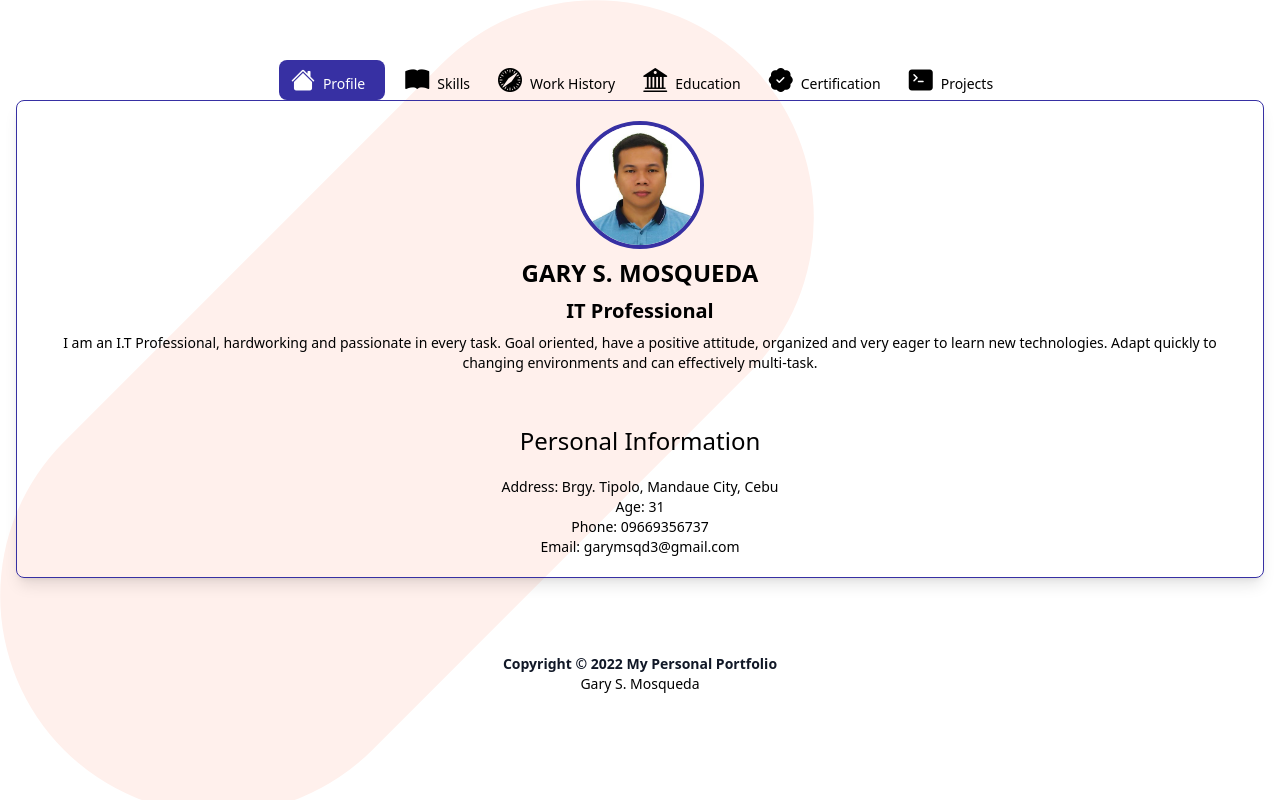
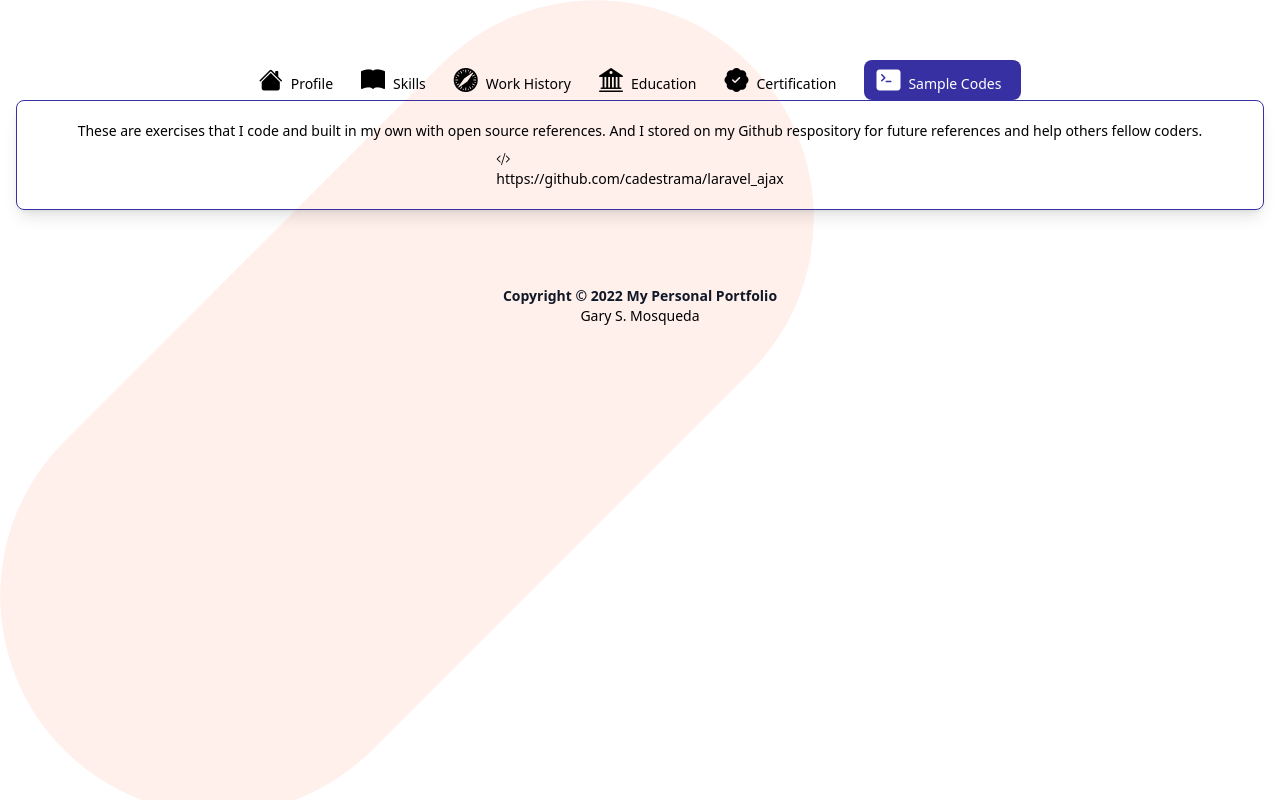
Before and after one commit to cadestrama/cadestrama.github.io, a plain HTML site: page index.html in a window 1280 px wide. Drawn offline with nearby package versions, Linux system fonts and the light colour scheme.

Commit message:
Update projects into codes section

```diff
--- a/index.html
+++ b/index.html
@@ -16,7 +16,7 @@
 
             ">
 
-    <nav x-data="{data: 'profile',dropDown: false}">
+    <nav x-data="{data: 'codes',dropDown: false}">
         <div class="container mx-auto p-4 my-11 text-sm">
 
 
@@ -76,9 +76,12 @@
                 <i class="bi bi-patch-check-fill text-2xl"></i><span class="mx-2">Certification</span>
             </button>
 
-            <button class=" hover:text-indigo-800">
-                <i class="bi bi-terminal-fill text-2xl"></i><span class="mx-2">Projects</span>
-            </button>
+            <button class=" hover:text-indigo-800"
+                :class="{'px-3 py-1  rounded-lg bg-indigo-800 text-white hover:text-white':data ==='codes'}"
+                x-on:click="data = 'codes'"
+                >
+                    <i class="bi bi-terminal-fill text-2xl"></i><span class="mx-2">Sample Codes</span>
+                </button>
 
             </div>
 
@@ -124,8 +127,11 @@
                     <i class="bi bi-patch-check-fill text-2xl"></i><span class="mx-2">Certification</span>
                 </button>
 
-                <button class=" hover:text-indigo-800">
-                    <i class="bi bi-terminal-fill text-2xl"></i><span class="mx-2">Projects</span>
+                <button class=" hover:text-indigo-800"
+                :class="{'px-3 py-1  rounded-lg bg-indigo-800 text-white hover:text-white':data ==='codes'}"
+                x-on:click="data = 'codes'"
+                >
+                    <i class="bi bi-terminal-fill text-2xl"></i><span class="mx-2">Sample Codes</span>
                 </button>
             </div>
 
@@ -355,7 +361,7 @@
 
             <!-- end of certification -->
 
-            <div x-show="data === 'education'" class="flex items-center justify-start">
+            <div x-show="data === 'codes'" class="flex items-center justify-start">
 
                 <div class="w-full shadow-lg p-5 rounded-lg border border-indigo-800">
 
```
